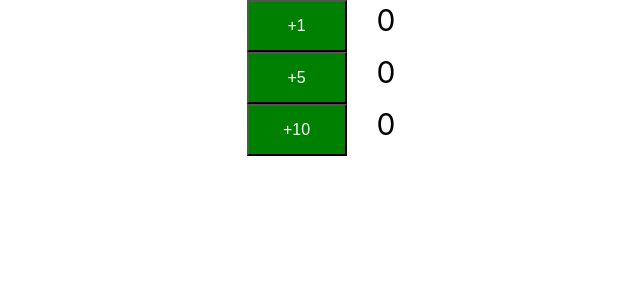
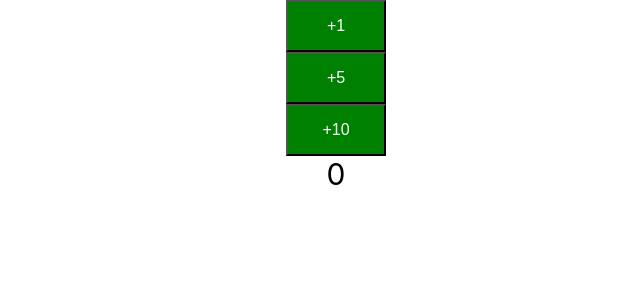
Before and after one commit to DavidMukhiya/Counter, a React (Create React App) app: page / in a window 1280 px wide. Shown: the top 300 px of the page, without its empty margins (304-944 px from the left). Built offline with nearby package versions, Linux system fonts and the light colour scheme.

Commit message:
Moving state up and adding state to the counter

```diff
--- a/src/component/counter/Counter.js
+++ b/src/component/counter/Counter.js
@@ -2,14 +2,33 @@
 import './Counter.css'
 
 class Counter extends Component {
+
+    constructor() {
+        super();
+        this.state = {
+            counter: 0
+        }
+        this.increment = this.increment.bind(this)
+    }
+
     render() {
         return (
             <div>
-                <CounterButton />
-                <CounterButton by={5} />
-                <CounterButton by={10} />
+                <CounterButton by={1} incrementMethod={this.increment} />
+                <CounterButton by={5} incrementMethod={this.increment} />
+                <CounterButton by={10} incrementMethod={this.increment} />
+                <span className='count'>{this.state.counter}</span>
             </div>
         )
+    }
+
+    increment(by) {
+        console.log(`increment form child - ${by}`)
+        this.setState({
+            counter: this.state.counter + by
+        }
+        )
+
     }
 }
 class CounterButton extends Component {
@@ -26,7 +45,7 @@
         return (
             <div className='counter' >
                 <button onClick={this.increment}>+{this.props.by}</button>
-                <span className='count'>{this.state.counter}</span>
+                {/* <span className='count'>{this.state.counter}</span> */}
             </div>
         )
     }
@@ -37,6 +56,7 @@
         this.setState({
             counter: this.state.counter + this.props.by
         })
+        this.props.incrementMethod(this.props.by);
     }
 
 }
```
